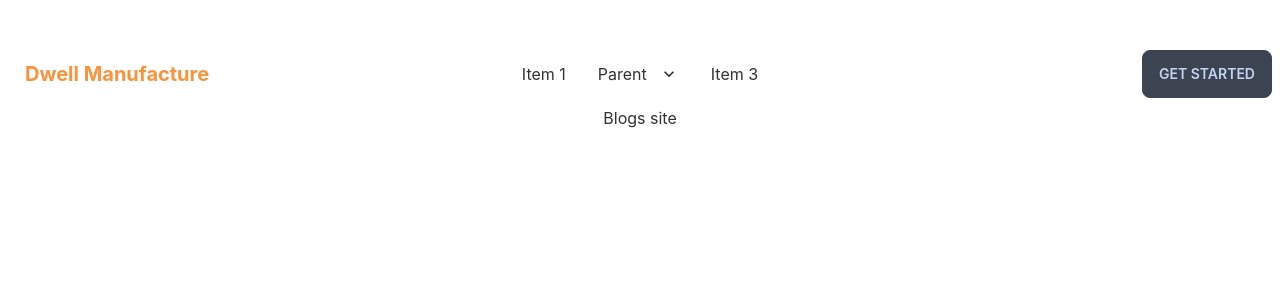
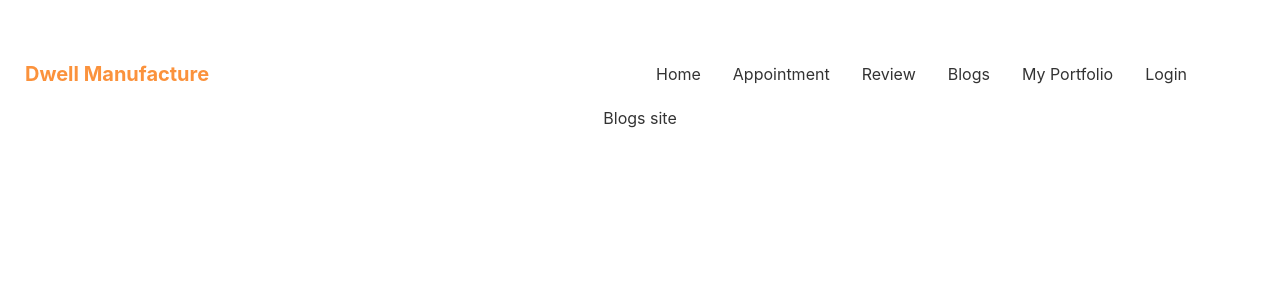
Before and after one commit to sabbir-hossen66/manufacturer-client-side, a React (Create React App) app: page /blogs in a window 1280 px wide. Shown: the top 300 px of the page. Built offline with nearby package versions, Linux system fonts and the light colour scheme.

Commit message:
footer added

```diff
--- a/src/App.js
+++ b/src/App.js
@@ -3,6 +3,7 @@
 import Blogs from './Pages/Blogs/Blogs';
 import Home from './Pages/Home/Home';
 import Title from './Pages/Home/Title/Title';
+import Footer from './Pages/Shared/Footer';
 import Navbar from './Pages/Shared/Navbar';
 
 function App() {
@@ -14,6 +15,7 @@
         <Route path='/' element={<Home></Home>}>Home</Route>
         <Route path='/blogs' element={<Blogs></Blogs>}></Route>
       </Routes>
+      {/* <Footer></Footer> */}
     </div>
   );
 }
--- a/src/Pages/Home/Title/Title.js
+++ b/src/Pages/Home/Title/Title.js
@@ -3,7 +3,7 @@
 const Title = () => {
     return (
         <div>
-            <marquee behavior="" direction="right"><h1 className='text-purple-400 font-serif font-bold text-3xl'>Dwell Computer Factory</h1></marquee>
+            <marquee behavior="" direction="right"><h1 className='text-purple-400 font-serif font-bold text-3xl'>Dwell Computer's Manufacturer Factory</h1></marquee>
         </div>
     );
 };
--- /dev/null
+++ b/src/Pages/Shared/Footer.js
@@ -0,0 +1,42 @@
+import React from 'react';
+import footer from '../../images/footer.png'
+
+const Footer = () => {
+    return (
+        <footer
+            style={{ background: `url(${footer})`, backgroundSize: 'cover' }}
+            className="p-10">
+            <div className='footer'>
+                <div>
+                    <svg width="50" height="50" viewBox="0 0 24 24" xmlns="http://www.w3.org/2000/svg" fill-rule="evenodd" clip-rule="evenodd" className="fill-current"><path d="M22.672 15.226l-2.432.811.841 2.515c.33 1.019-.209 2.127-1.23 2.456-1.15.325-2.148-.321-2.463-1.226l-.84-2.518-5.013 1.677.84 2.517c.391 1.203-.434 2.542-1.831 2.542-.88 0-1.601-.564-1.86-1.314l-.842-2.516-2.431.809c-1.135.328-2.145-.317-2.463-1.229-.329-1.018.211-2.127 1.231-2.456l2.432-.809-1.621-4.823-2.432.808c-1.355.384-2.558-.59-2.558-1.839 0-.817.509-1.582 1.327-1.846l2.433-.809-.842-2.515c-.33-1.02.211-2.129 1.232-2.458 1.02-.329 2.13.209 2.461 1.229l.842 2.515 5.011-1.677-.839-2.517c-.403-1.238.484-2.553 1.843-2.553.819 0 1.585.509 1.85 1.326l.841 2.517 2.431-.81c1.02-.33 2.131.211 2.461 1.229.332 1.018-.21 2.126-1.23 2.456l-2.433.809 1.622 4.823 2.433-.809c1.242-.401 2.557.484 2.557 1.838 0 .819-.51 1.583-1.328 1.847m-8.992-6.428l-5.01 1.675 1.619 4.828 5.011-1.674-1.62-4.829z"></path></svg>
+                    <p>Electronic Industries Ltd.</p><p>Providing reliable tech since 1992</p>
+                </div>
+                <div>
+                    <span className="footer-title">Services</span>
+                    <a className="link link-hover">Branding</a>
+                    <a className="link link-hover">Design</a>
+                    <a className="link link-hover">Marketing</a>
+                    <a className="link link-hover">Advertisement</a>
+                </div>
+                <div>
+                    <span className="footer-title">Company</span>
+                    <a className="link link-hover">About us</a>
+                    <a className="link link-hover">Contact</a>
+                    <a className="link link-hover">Jobs</a>
+                    <a className="link link-hover">Press kit</a>
+                </div>
+                <div>
+                    <span className="footer-title">Legal</span>
+                    <a className="link link-hover">Terms of use</a>
+                    <a className="link link-hover">Privacy policy</a>
+                    <a className="link link-hover">Cookie policy</a>
+                </div>
+            </div>
+            <div className='text-center my-10'>
+                <p>Copyright © 2022 - All right reserved</p>
+            </div>
+        </footer>
+    );
+};
+
+export default Footer;
--- a/src/Pages/Shared/Navbar.js
+++ b/src/Pages/Shared/Navbar.js
@@ -1,48 +1,32 @@
 import React from 'react';
+import { Link } from 'react-router-dom';
 
 const Navbar = () => {
+    const menuItems = <>
+        <li><Link to="/">Home</Link></li>
+        <li><Link to="/appointment">Appointment</Link></li>
+        <li><Link to="/review">Review</Link></li>
+        <li><Link to="/contact">Blogs</Link></li>
+        <li><Link to="/about">My Portfolio</Link></li>
+        <li><Link to="/login">Login</Link></li>
+    </>
     return (
-        <div class="navbar bg-base-100">
-            <div class="navbar-start">
-                <div class="dropdown">
-                    <label tabindex="0" class="btn btn-ghost lg:hidden">
-                        <svg xmlns="http://www.w3.org/2000/svg" class="h-5 w-5" fill="none" viewBox="0 0 24 24" stroke="currentColor"><path stroke-linecap="round" stroke-linejoin="round" stroke-width="2" d="M4 6h16M4 12h8m-8 6h16" /></svg>
+        <div className="navbar bg-base-100">
+            <div className="navbar-start">
+                <div className="dropdown">
+                    <label tabIndex="0" className="btn btn-ghost lg:hidden">
+                        <svg xmlns="http://www.w3.org/2000/svg" className="h-5 w-5" fill="none" viewBox="0 0 24 24" stroke="currentColor"><path strokeLinecap="round" strokeLinejoin="round" strokeWidth="2" d="M4 6h16M4 12h8m-8 6h16" /></svg>
                     </label>
-                    <ul tabindex="0" class="menu menu-compact dropdown-content mt-3 p-2 shadow bg-base-100 rounded-box w-52">
-                        <li><a>Item 1</a></li>
-                        <li tabindex="0">
-                            <a class="justify-between">
-                                Parent
-                                <svg class="fill-current" xmlns="http://www.w3.org/2000/svg" width="24" height="24" viewBox="0 0 24 24"><path d="M8.59,16.58L13.17,12L8.59,7.41L10,6L16,12L10,18L8.59,16.58Z" /></svg>
-                            </a>
-                            <ul class="p-2">
-                                <li><a>Submenu 1</a></li>
-                                <li><a>Submenu 2</a></li>
-                            </ul>
-                        </li>
-                        <li><a>Item 3</a></li>
+                    <ul tabIndex="0" className="menu menu-compact dropdown-content mt-3 p-2 shadow bg-base-100 rounded-box w-52">
+                        {menuItems}
                     </ul>
                 </div>
-                <a class="btn btn-ghost normal-case text-xl font-cursive font-bold"><span className='text-orange-400'>Dwell Manufacture</span></a>
+                <a className="btn btn-ghost normal-case text-xl"><span className='text-orange-400 font-bold font-cursive'>Dwell Manufacture</span></a>
             </div>
-            <div class="navbar-center hidden lg:flex">
-                <ul class="menu menu-horizontal p-0">
-                    <li><a>Item 1</a></li>
-                    <li tabindex="0">
-                        <a>
-                            Parent
-                            <svg class="fill-current" xmlns="http://www.w3.org/2000/svg" width="20" height="20" viewBox="0 0 24 24"><path d="M7.41,8.58L12,13.17L16.59,8.58L18,10L12,16L6,10L7.41,8.58Z" /></svg>
-                        </a>
-                        <ul class="p-2">
-                            <li><a>Submenu 1</a></li>
-                            <li><a>Submenu 2</a></li>
-                        </ul>
-                    </li>
-                    <li><a>Item 3</a></li>
+            <div className="navbar-center hidden lg:flex">
+                <ul className="menu menu-horizontal p-0">
+                    {menuItems}
                 </ul>
-            </div>
-            <div class="navbar-end">
-                <a class="btn">Get started</a>
             </div>
         </div>
     );
```
Also changed, not shown: src/images/footer.png (added).
